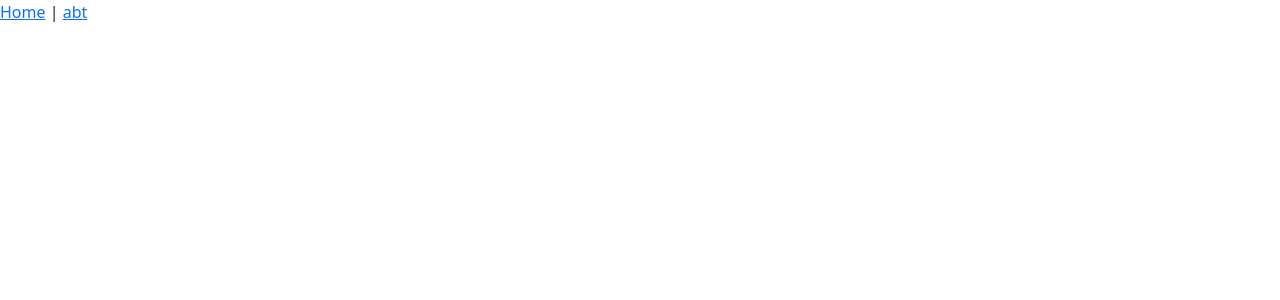
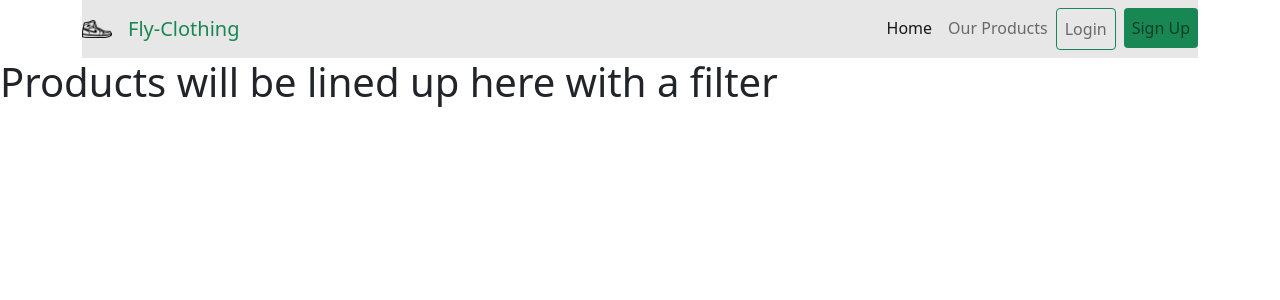
Before and after one commit to MouradFrz/fly-clothing, a Vue app in the folder fly-clothing/: page /products in a window 1280 px wide. Before the commit this address had no page. Shown: the top 300 px of the page. Built offline with nearby package versions, Linux system fonts and the light colour scheme.

Commit message:
Navbar setup + routes

```diff
--- a/fly-clothing/src/App.vue
+++ b/fly-clothing/src/App.vue
@@ -1,11 +1,47 @@
 <template>
-  <nav>
-    <router-link to="/">Home</router-link> |
+  <!-- <nav>
+    <router-link to="/" class="btn btn-primary">Home</router-link> |
     <router-link to="/about">abt</router-link>
-  </nav>
-  <router-view/>
+  </nav> -->
+  <div class="container">
+    <nav class="navbar navbar-light  navbar-expand-md d-flex justify-content-between w-100">
+      <router-link to="/#" class="navbar-brand text-success d-flex align-items-center">
+        <img
+          src="./assets/logo.png"
+          width="30"
+          class="d-inline-block align-top me-3"
+          alt=""
+        />
+        Fly-Clothing
+      </router-link>
+
+      <button class="navbar-toggler" type="button" data-bs-toggle="collapse" data-bs-target="#navbarNavDropdown" aria-controls="navbarNavDropdown" aria-expanded="false" aria-label="Toggle navigation">
+      <span class="navbar-toggler-icon"></span>
+    </button>
+    <div class="collapse navbar-collapse g-5 justify-content-end" id="navbarNavDropdown">
+      <ul class="navbar-nav">
+
+        <li class="nav-item">
+          <router-link to="/" class="nav-link active" aria-current="page" >Home</router-link>
+        </li>
+        <li class="nav-item">
+          <router-link to="/products" class="nav-link" >Our Products</router-link>
+        </li>
+        <li class="nav-item">
+          <router-link to="/login" class="nav-link btn btn-outline-success" >Login</router-link>
+        </li>
+        <li class="nav-item">
+          <router-link to="/signup" class="nav-link btn-success ms-2 rounded" >Sign Up</router-link>
+        </li>
+      </ul>
+    </div>
+    </nav>
+  </div>
+  <router-view />
 </template>
 
 <style lang="scss">
-
+nav{
+  background-color:rgb(231, 231, 231) !important;
+}
 </style>
--- a/fly-clothing/src/components/HelloWorld.vue
+++ /dev/null
@@ -1,58 +0,0 @@
-<template>
-  <div class="hello">
-    <h1>{{ msg }}</h1>
-    <p>
-      For a guide and recipes on how to configure / customize this project,<br>
-      check out the
-      <a href="https://cli.vuejs.org" target="_blank" rel="noopener">vue-cli documentation</a>.
-    </p>
-    <h3>Installed CLI Plugins</h3>
-    <ul>
-      <li><a href="https://github.com/vuejs/vue-cli/tree/dev/packages/%40vue/cli-plugin-babel" target="_blank" rel="noopener">babel</a></li>
-      <li><a href="https://github.com/vuejs/vue-cli/tree/dev/packages/%40vue/cli-plugin-router" target="_blank" rel="noopener">router</a></li>
-    </ul>
-    <h3>Essential Links</h3>
-    <ul>
-      <li><a href="https://vuejs.org" target="_blank" rel="noopener">Core Docs</a></li>
-      <li><a href="https://forum.vuejs.org" target="_blank" rel="noopener">Forum</a></li>
-      <li><a href="https://chat.vuejs.org" target="_blank" rel="noopener">Community Chat</a></li>
-      <li><a href="https://twitter.com/vuejs" target="_blank" rel="noopener">Twitter</a></li>
-      <li><a href="https://news.vuejs.org" target="_blank" rel="noopener">News</a></li>
-    </ul>
-    <h3>Ecosystem</h3>
-    <ul>
-      <li><a href="https://router.vuejs.org" target="_blank" rel="noopener">vue-router</a></li>
-      <li><a href="https://vuex.vuejs.org" target="_blank" rel="noopener">vuex</a></li>
-      <li><a href="https://github.com/vuejs/vue-devtools#vue-devtools" target="_blank" rel="noopener">vue-devtools</a></li>
-      <li><a href="https://vue-loader.vuejs.org" target="_blank" rel="noopener">vue-loader</a></li>
-      <li><a href="https://github.com/vuejs/awesome-vue" target="_blank" rel="noopener">awesome-vue</a></li>
-    </ul>
-  </div>
-</template>
-
-<script>
-export default {
-  name: 'HelloWorld',
-  props: {
-    msg: String
-  }
-}
-</script>
-
-<!-- Add "scoped" attribute to limit CSS to this component only -->
-<style scoped lang="scss">
-h3 {
-  margin: 40px 0 0;
-}
-ul {
-  list-style-type: none;
-  padding: 0;
-}
-li {
-  display: inline-block;
-  margin: 0 10px;
-}
-a {
-  color: #42b983;
-}
-</style>
--- a/fly-clothing/src/main.js
+++ b/fly-clothing/src/main.js
@@ -2,5 +2,6 @@ import { createApp } from 'vue'
 import App from './App.vue'
 import router from './router'
 import 'bootstrap/dist/css/bootstrap.min.css'
+import 'bootstrap/dist/js/bootstrap.js'
 
 createApp(App).use(router).mount('#app')
--- a/fly-clothing/src/router/index.js
+++ b/fly-clothing/src/router/index.js
@@ -1,6 +1,8 @@
 import { createRouter, createWebHistory } from 'vue-router'
 import HomeView from '../views/HomeView.vue'
-
+import ProductsView from '../views/ProductsView.vue'
+import LoginView from '../views/LoginView.vue'
+import SignupView from '../views/SignupView.vue'
 const routes = [
   {
     path: '/',
@@ -8,12 +10,19 @@ const routes = [
     component: HomeView
   },
   {
-    path: '/about',
-    name: 'about',
-    // route level code-splitting
-    // this generates a separate chunk (about.[hash].js) for this route
-    // which is lazy-loaded when the route is visited.
-    component: () => import(/* webpackChunkName: "about" */ '../views/AboutView.vue')
+    path: '/products',
+    name: 'products',
+    component : ProductsView
+  },
+  {
+    path: '/login',
+    name: 'login',
+    component : LoginView
+  },
+  {
+    path:'/signup',
+    name:'signup',
+    component: SignupView
   }
 ]
 
--- a/fly-clothing/src/views/AboutView.vue
+++ /dev/null
@@ -1,5 +0,0 @@
-<template>
-  <div class="about">
-    <h1>This is an about page</h1>
-  </div>
-</template>
--- a/fly-clothing/src/views/HomeView.vue
+++ b/fly-clothing/src/views/HomeView.vue
@@ -1,18 +1,13 @@
 <template>
-  <div class="home">
-    <img alt="Vue logo" src="../assets/logo.png">
-    <HelloWorld msg="Welcome to Your Vue.js App"/>
-  </div>
+ <div>
+   <h1>this is a home page</h1>
+ </div>
 </template>
 
 <script>
-// @ is an alias to /src
-import HelloWorld from '@/components/HelloWorld.vue'
+
 
 export default {
-  name: 'HomeView',
-  components: {
-    HelloWorld
-  }
+
 }
 </script>
--- /dev/null
+++ b/fly-clothing/src/views/LoginView.vue
@@ -0,0 +1,3 @@
+<template>
+    <h1>this is the login page</h1>
+</template>
--- /dev/null
+++ b/fly-clothing/src/views/ProductsView.vue
@@ -0,0 +1,5 @@
+<template>
+  <div class="login">
+    <h1>Products will be lined up here with a filter</h1>
+  </div>
+</template>
--- /dev/null
+++ b/fly-clothing/src/views/SignupView.vue
@@ -0,0 +1,3 @@
+<template>
+  <h1> This is a signup page</h1>
+</template>
```
Also changed, not shown: fly-clothing/src/assets/logo.png.
